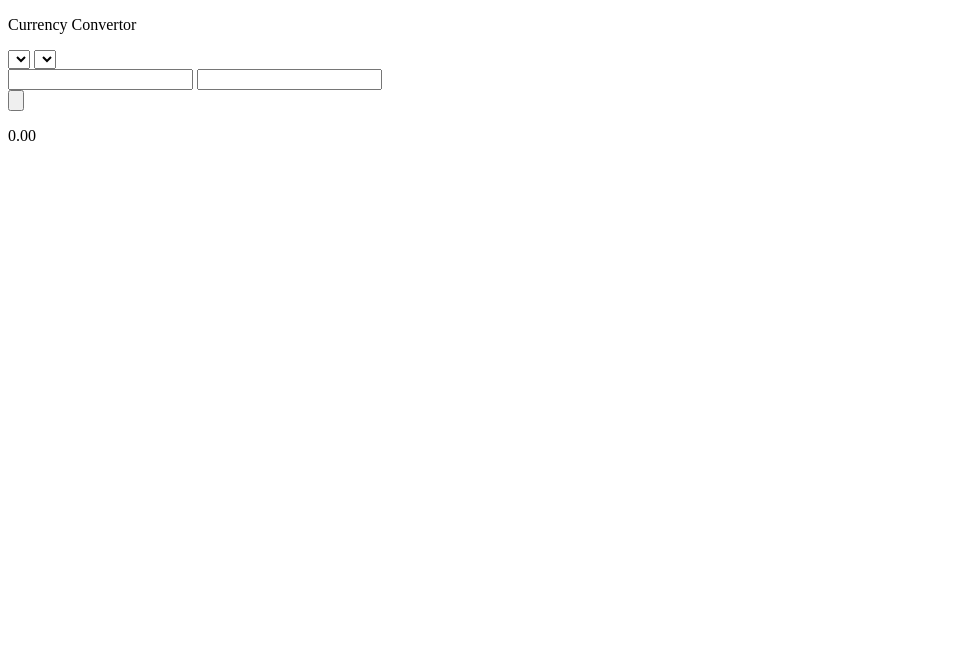
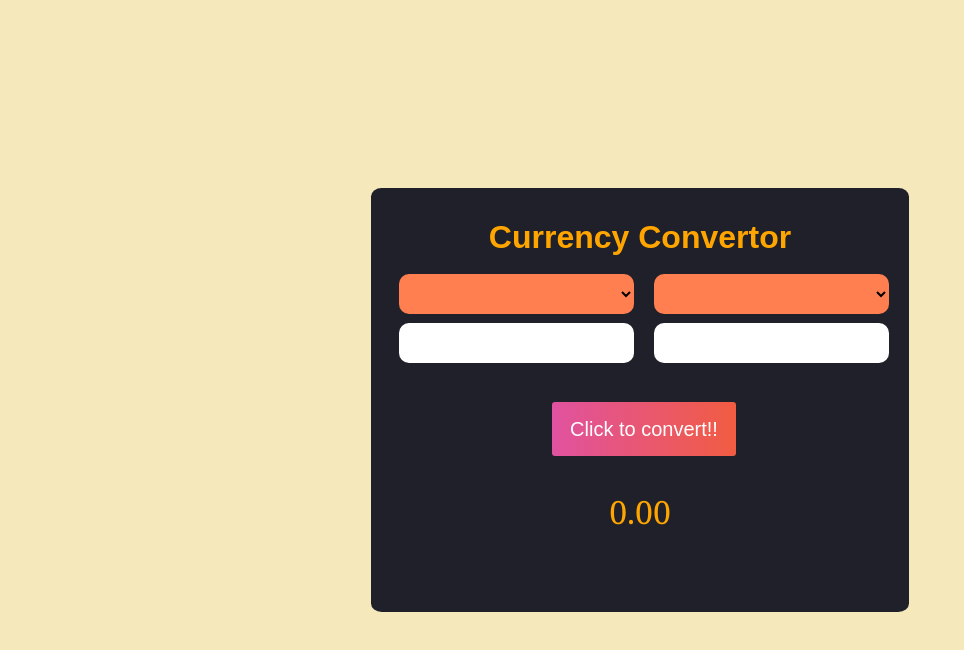
Before and after one commit to nalwebdevelopement/SBA-308A-JavaScript-Web-Application, a plain HTML site: page index.html in a window 1280 px wide. Shown: the whole page, without its empty margins (0-964 px from the left). Drawn offline with Linux system fonts and the light colour scheme.

Commit message:
Basic Styling done

```diff
--- a/index.html
+++ b/index.html
@@ -10,26 +10,36 @@
         <title></title>
         <meta name="description" content="">
         <meta name="viewport" content="width=device-width, initial-scale=1">
-        <link rel="stylesheet" href="">
+        <link rel="stylesheet" href="style.css">
     </head>
     <body>
 
         <div class="main-container">
             <div class="heading">
-                <p> Currency Convertor</p>
+                <h1> Currency Convertor</h1>
 
             </div>
-            <div class="select-box">
+            <div class="left-box">
                 <select name="sbox1" id="sbox1" class="sbox1"></select>
                 <select name="sbox2" id="sbox2" class="sbox2"></select>
             </div>
-            <div class="amount-box">
+            <div class="right-box">
                 <input type="text" id="amtbox1" name="rbox1"></input>
                 <input type="text" id="amtbox1" name="rbox1"></input>
 
             </div>
+            <!-- <div class="left-box">
+                <select name="sbox1" id="sbox1" class="sbox1"></select>
+                <input type="text" id="amtbox1" name="rbox1"></input>
+            </div>
+            <div class="right-box">
+                <select name="sbox2" id="sbox2" class="sbox2"></select>
+                <input type="text" id="amtbox1" name="rbox1"></input>
+
+            </div> -->
             <div class="convert-button">
-                <input type="button" id="but-convert" name="but-conv"></input>
+                <button class="conver" name="but-convert" id="but-convert">Click to convert!!</button>
+                <!-- <input type="button" id="but-convert" name="but-conv">Click to Convert!!!</input> -->
             </div>
             <div class="result">
                 <p> 0.00</p>
--- a/style.css
+++ b/style.css
@@ -1,4 +1,127 @@
+html,
+body{
+   font-family: 'Poppins', sans-serif;
+   background-color:#f5e8ba;
+   margin: 0;
+   padding: 0;
+   box-sizing: border-box;
+}
+body{
+    height: 100vh;
+    display: flex;
+    align-items: center;
+    justify-content: center;
+  }
 .main-container
+{
+    background-color:#1f2029;
+    padding: 10px 24px;
+    border-radius: 20px;
+    width: 490px;
+    border-radius: 2%;
+
+}
+h1
+{
+    color:orange;
+    text-align: center;
+    margin-bottom: 0.5em;
+    font-family: sans-serif;
+}
+.left-box
+{
+    display:flex;
+    width:100%;
+    padding: 2px;
+    margin:2px;
+    /* background-color: aliceblue; */
+    justify-content: space-evenly;
+    align-items: center;
+    gap:20px;
+
+}
+.right-box
+{
+    display:flex;
+    width:100%;
+    padding: 2px;
+    margin:2px;
+    /* background-color: aliceblue; */
+    justify-content: space-evenly;
+    align-items: center;
+    gap:20px;
+
+}
+.convert-button
+{
+    display:flex;
+    width:100%;
+    padding: 2px;
+    margin:2px;
+    /* background-color: aliceblue; */
+    justify-content: space-evenly;
+    align-items: center;
+    gap:20px;
+}
+.result
 {
 
 }
+select
+{
+    width: 50%;
+    height: 40px;
+    font-size: 1.2em;
+    cursor: pointer;
+    background-color:coral;
+    outline: none;
+    color: black;
+    /* margin: 0.2em 0; */
+    /* padding: 0 1em; */
+    border-radius: 10px;
+    border: none;
+  }
+  input
+  {
+    width: 60%;
+    height: 40px;
+    font-size: 1em;
+    margin: 0.2em 0;
+    border-radius: 10px;
+    border: none;
+    /* background: #cccccc; */
+    outline: none;
+    padding: 0 1em;
+  }
+  .convert-button{
+    display:flex;
+    justify-content: center;
+  }
+  #but-convert
+  {
+    display: inline-block;
+    outline: 0;
+    border: 0;
+    font-size: 20px;
+    font-weight: 500;
+    margin-top:30px;
+    color: #fff;
+    cursor: pointer;
+    background-image: linear-gradient(to right,#e052a0,#f15c41)!important;
+    border-radius: 3px;
+    padding: 16px 18px 15px;
+    white-space: nowrap;
+
+    :hover {
+        background-color: #e6375a;
+        background-image: none!important;
+    }
+  }
+  p{
+    color: orange;
+    align-items: center;
+    text-align: center;
+    height: 10vh;
+    font-family: Georgia, 'Times New Roman', Times, serif;
+    font-size: 2em;
+  }
```
